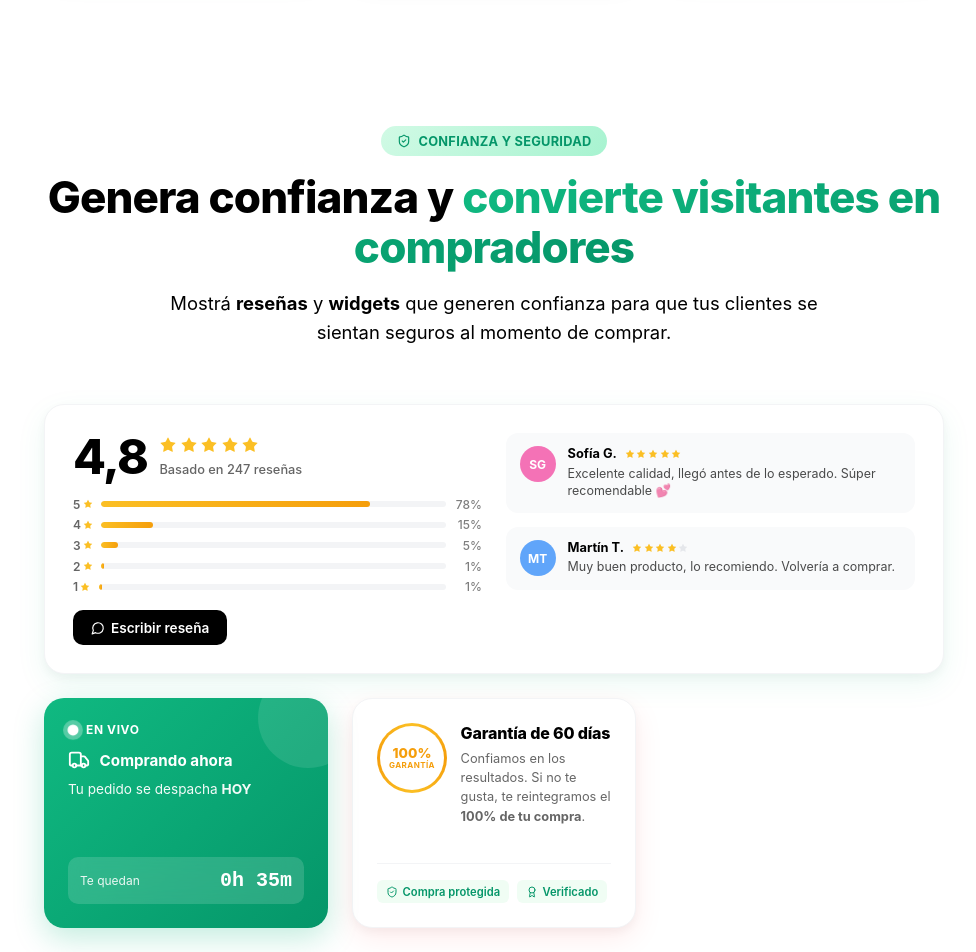
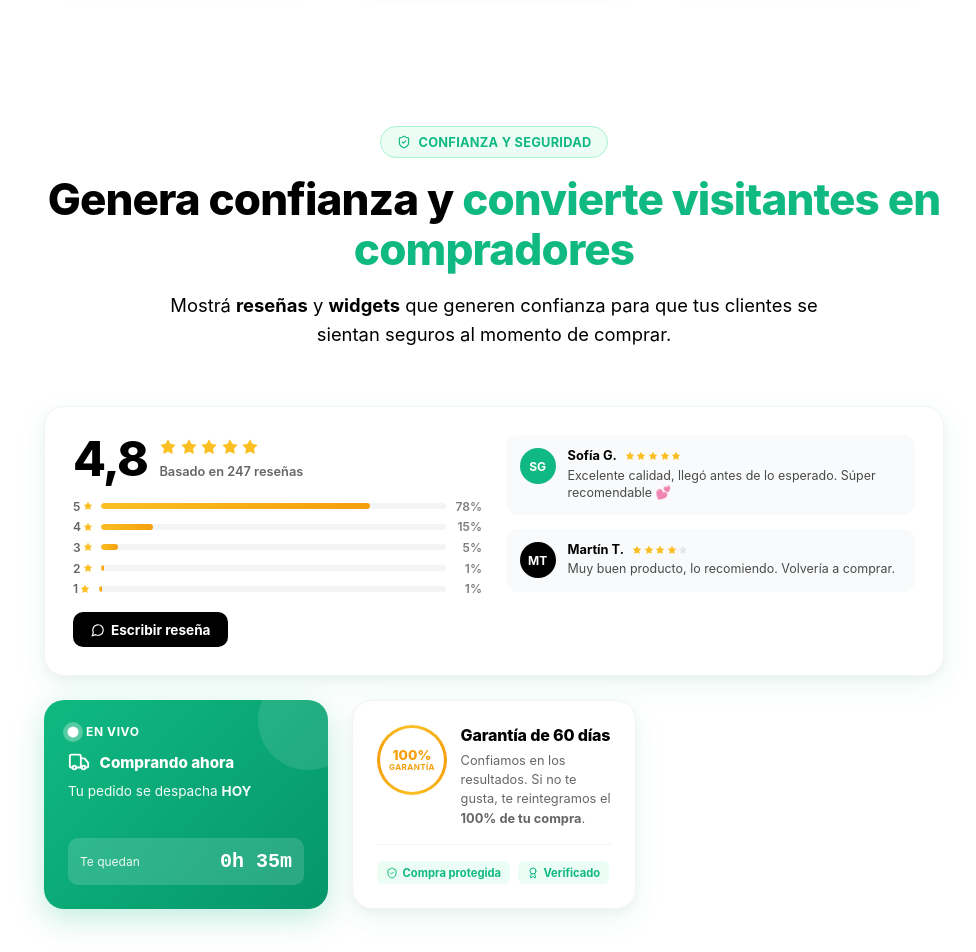
Before and after one commit to rodri-nexus/Nexus2026, a Next.js app: page / in a window 1280 px wide. Shown: the part 3280-4232 px from the top of the page, without its empty margins (146-1122 px from the left). Built offline with nearby package versions, Linux system fonts and the light colour scheme.

Commit message:
style: unificar FeatureTrust a verde esmeralda #10B981

```diff
--- a/app/components/landing/FeatureTrust.tsx
+++ b/app/components/landing/FeatureTrust.tsx
@@ -2,7 +2,7 @@
 
 import { useEffect, useState } from "react";
 import { motion } from "framer-motion";
-import { Star, ShieldCheck, Truck, MessageCircle, ThumbsUp, Award } from "lucide-react";
+import { Star, ShieldCheck, Truck, MessageCircle, Award } from "lucide-react";
 
 export default function FeatureTrust() {
   const [dispatchMinutes, setDispatchMinutes] = useState(35);
@@ -19,7 +19,7 @@ export default function FeatureTrust() {
     <section
       style={{
         padding: "5rem 1.25rem",
-        background: "white",
+        background: "#ffffff",
       }}
     >
       <div style={{ maxWidth: "1100px", margin: "0 auto" }}>
@@ -41,12 +41,13 @@ export default function FeatureTrust() {
               alignItems: "center",
               gap: "0.5rem",
               padding: "0.45rem 0.95rem",
-              background: "linear-gradient(135deg, #d1fae5, #a7f3d0)",
+              background: "#ecfdf5",
               borderRadius: "999px",
               fontSize: "0.8rem",
-              color: "#059669",
+              color: "#10B981",
               fontWeight: 700,
               letterSpacing: "0.02em",
+              border: "1px solid #a7f3d0",
             }}
           >
             <ShieldCheck size={14} />
@@ -73,10 +74,7 @@ export default function FeatureTrust() {
           Genera confianza y{" "}
           <span
             style={{
-              background: "linear-gradient(135deg, #10b981, #059669)",
-              WebkitBackgroundClip: "text",
-              WebkitTextFillColor: "transparent",
-              backgroundClip: "text",
+              color: "#10B981",
             }}
           >
             convierte visitantes en compradores
@@ -115,14 +113,14 @@ export default function FeatureTrust() {
             margin: "0 auto",
           }}
         >
-          {/* MOCKUP 1: Widget de reseñas (más grande) */}
+          {/* MOCKUP 1: Widget de reseñas */}
           <motion.div
             initial={{ opacity: 0, y: 40 }}
             whileInView={{ opacity: 1, y: 0 }}
             viewport={{ once: true }}
             transition={{ duration: 0.5, delay: 0.3 }}
             style={{
-              background: "white",
+              background: "#ffffff",
               borderRadius: "20px",
               padding: "1.75rem",
               boxShadow:
@@ -132,6 +130,7 @@ export default function FeatureTrust() {
               display: "grid",
               gridTemplateColumns: "repeat(auto-fit, minmax(240px, 1fr))",
               gap: "1.5rem",
+              boxSizing: "border-box",
             }}
           >
             {/* Rating principal */}
@@ -183,7 +182,7 @@ export default function FeatureTrust() {
                       fontSize: "0.8rem",
                       color: "#000000",
                       opacity: 0.6,
-                      fontWeight: 500,
+                      fontWeight: 600,
                     }}
                   >
                     Basado en 247 reseñas
@@ -205,11 +204,11 @@ export default function FeatureTrust() {
                   marginTop: "1rem",
                   padding: "0.6rem 1.1rem",
                   background: "#000000",
-                  color: "white",
+                  color: "#ffffff",
                   border: "none",
                   borderRadius: "10px",
                   fontSize: "0.85rem",
-                  fontWeight: 600,
+                  fontWeight: 700,
                   cursor: "pointer",
                   fontFamily: "inherit",
                   display: "inline-flex",
@@ -229,19 +228,19 @@ export default function FeatureTrust() {
                 rating={5}
                 text="Excelente calidad, llegó antes de lo esperado. Súper recomendable 💕"
                 initials="SG"
-                color="#f472b6"
+                color="#10B981"
               />
               <ReviewCard
                 name="Martín T."
                 rating={4}
                 text="Muy buen producto, lo recomiendo. Volvería a comprar."
                 initials="MT"
-                color="#60a5fa"
+                color="#000000"
               />
             </div>
           </motion.div>
 
-          {/* MOCKUP 2: Alerta de despacho — SE MANTIENE VERDE (semántico) */}
+          {/* MOCKUP 2: Alerta de despacho */}
           <motion.div
             initial={{ opacity: 0, y: 40 }}
             whileInView={{ opacity: 1, y: 0 }}
@@ -252,13 +251,14 @@ export default function FeatureTrust() {
               borderRadius: "20px",
               padding: "1.5rem",
               boxShadow: "0 10px 30px rgba(16, 185, 129, 0.25)",
-              color: "white",
+              color: "#ffffff",
               display: "flex",
               flexDirection: "column",
               justifyContent: "space-between",
               minHeight: "180px",
               position: "relative",
               overflow: "hidden",
+              boxSizing: "border-box",
             }}
           >
             {/* Círculo decorativo */}
@@ -290,7 +290,7 @@ export default function FeatureTrust() {
                     width: "10px",
                     height: "10px",
                     borderRadius: "50%",
-                    background: "white",
+                    background: "#ffffff",
                     boxShadow: "0 0 0 4px rgba(255, 255, 255, 0.3)",
                   }}
                 />
@@ -308,7 +308,7 @@ export default function FeatureTrust() {
                 }}
               >
                 <Truck size={22} />
-                <div style={{ fontSize: "0.95rem", fontWeight: 700 }}>
+                <div style={{ fontSize: "0.95rem", fontWeight: 800 }}>
                   Comprando ahora
                 </div>
               </div>
@@ -345,20 +345,21 @@ export default function FeatureTrust() {
             viewport={{ once: true }}
             transition={{ duration: 0.5, delay: 0.5 }}
             style={{
-              background: "white",
+              background: "#ffffff",
               borderRadius: "20px",
               padding: "1.5rem",
               boxShadow:
-                "0 10px 30px rgba(255, 0, 0, 0.08), 0 4px 10px rgba(0, 0, 0, 0.04)",
+                "0 10px 30px rgba(16, 185, 129, 0.08), 0 4px 10px rgba(0, 0, 0, 0.04)",
               border: "1px solid #f3f4f6",
               display: "flex",
               flexDirection: "column",
               justifyContent: "space-between",
               minHeight: "180px",
+              boxSizing: "border-box",
             }}
           >
             <div style={{ display: "flex", gap: "0.85rem", alignItems: "flex-start" }}>
-              {/* Badge circular dorado — semántico, se mantiene */}
+              {/* Badge circular dorado */}
               <motion.div
                 initial={{ rotate: -180, scale: 0 }}
                 whileInView={{ rotate: 0, scale: 1 }}
@@ -383,7 +384,7 @@ export default function FeatureTrust() {
                     width: "100%",
                     height: "100%",
                     borderRadius: "50%",
-                    background: "white",
+                    background: "#ffffff",
                     display: "flex",
                     flexDirection: "column",
                     alignItems: "center",
@@ -479,7 +480,7 @@ function RatingBar({ stars, percent }: { stars: number; percent: number }) {
         style={{
           color: "#000000",
           opacity: 0.5,
-          fontWeight: 500,
+          fontWeight: 600,
           minWidth: "28px",
           textAlign: "right",
         }}
@@ -521,7 +522,7 @@ function ReviewCard({
           height: "36px",
           borderRadius: "50%",
           background: color,
-          color: "white",
+          color: "#ffffff",
           display: "flex",
           alignItems: "center",
           justifyContent: "center",
@@ -565,7 +566,7 @@ function ReviewCard({
   );
 }
 
-// Badge de trust — SE MANTIENE VERDE (semántico)
+// Badge de trust
 function TrustBadge({ icon, text }: { icon: React.ReactNode; text: string }) {
   return (
     <div
@@ -574,15 +575,15 @@ function TrustBadge({ icon, text }: { icon: React.ReactNode; text: string }) {
         alignItems: "center",
         gap: "0.3rem",
         padding: "0.3rem 0.55rem",
-        background: "#f0fdf4",
-        color: "#059669",
+        background: "#ecfdf5",
+        color: "#10B981",
         borderRadius: "6px",
         fontSize: "0.7rem",
-        fontWeight: 600,
+        fontWeight: 700,
       }}
     >
       {icon}
       {text}
     </div>
   );
-        }
+            }
```
